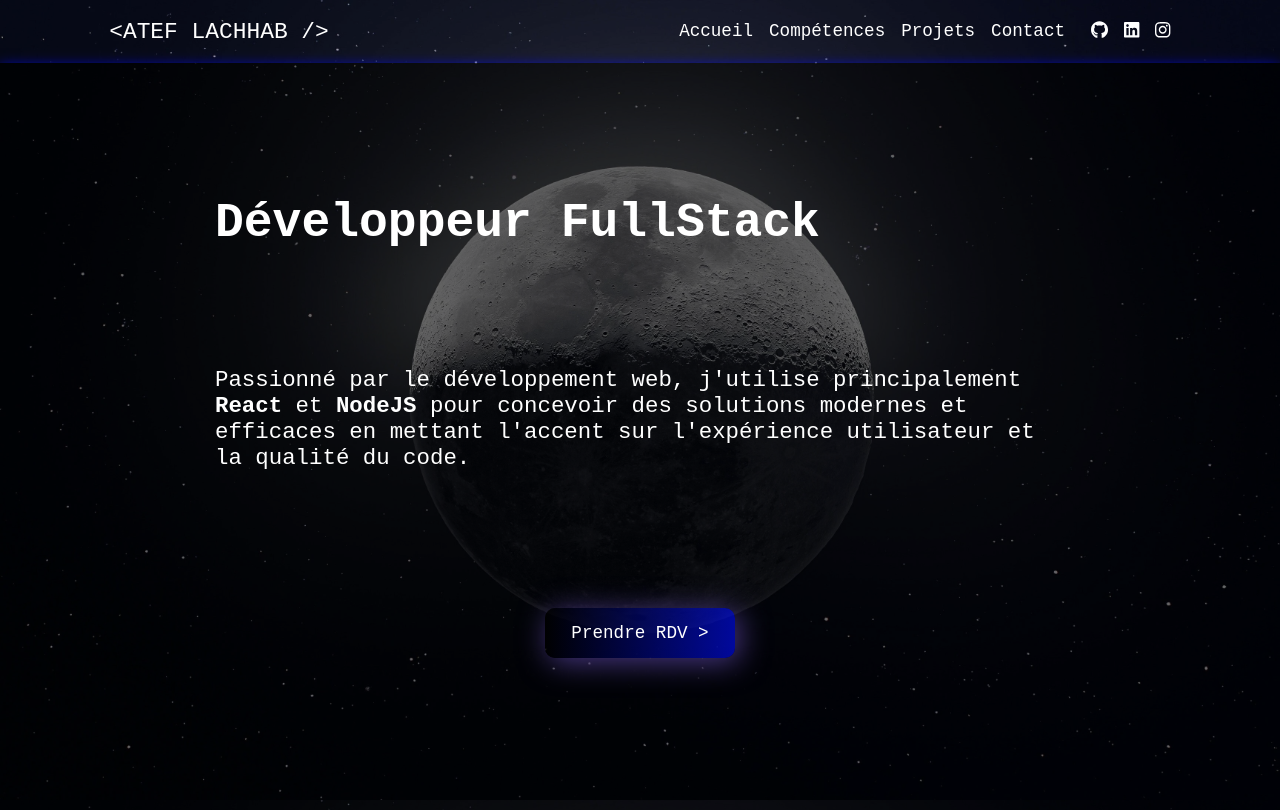
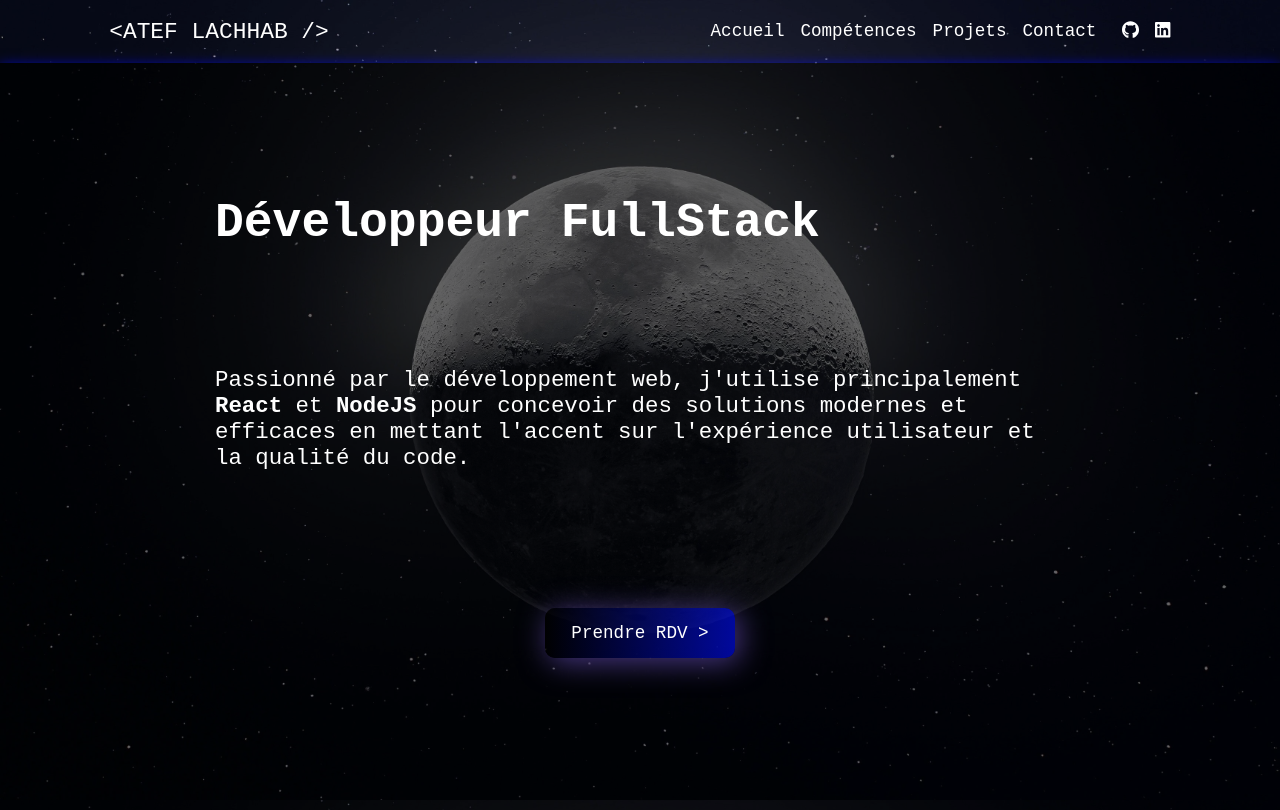
Before and after one commit to Kaazell/my-portfolio, a React (Vite) app: page / in a window 1280 px wide. Shown: the top 810 px of the page. Built offline with nearby package versions, Linux system fonts and the light colour scheme; a web font is replaced by a local one.

Commit message:
feat: insta icon removed

```diff
--- a/src/components/Header/Header.tsx
+++ b/src/components/Header/Header.tsx
@@ -108,17 +108,6 @@
                 <FontAwesomeIcon icon={faLinkedin} />
               </a>
             </li>
-            <li>
-              <a
-                className={s.underline}
-                href="https://www.instagram.com/atef.u/"
-                aria-label="Instagram"
-                target="_blank"
-                rel="noopener noreferrer"
-              >
-                <FontAwesomeIcon icon={faInstagram} />
-              </a>
-            </li>
           </ul>
         </nav>
         {showBurger && <Burger />}
```
